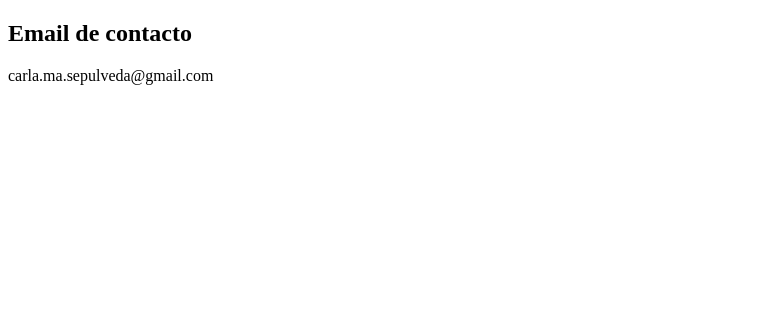
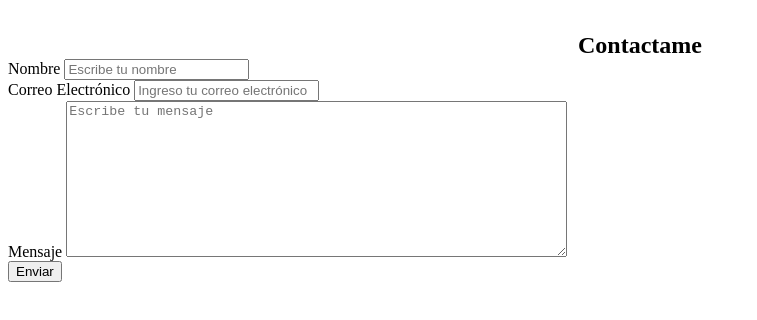
Before and after one commit to ngalda/TP22527, a plain HTML site: page contacto.html in a window 1280 px wide. Shown: the whole page, without its empty margins (0-757 px from the left). Drawn offline with Linux system fonts and the light colour scheme.

Commit message:
cambios en html y css de contacto, tambien subi logo nuevo de pagina

```diff
--- a/contacto.html
+++ b/contacto.html
@@ -5,11 +5,59 @@
     <meta http-equiv="X-UA-Compatible" content="IE=edge">
     <meta name="viewport" content="width=device-width, initial-scale=1.0">
     <title>Contacto</title>
+    <link rel="stylesheet" href="css/contacto.css">
 </head>
 <body>
 
-    <h2>Email de contacto</h2>
-    <p>carla.ma.sepulveda@gmail.com</p>
+    <section class="contacto" id="contacto">
+        <h2>Contactame</h2>
+        <div class="formulario-contacto-contenedor">
+          <div class="formulario-contacto">
+            <form action="https://formspree.io/f/xyylngw" method="POST">
+              <div class="control-formulario">
+                <label for="name">Nombre</label>
+                <input
+                  type="text"
+                  id="name"
+                  name="sender-name"
+                  placeholder="Escribe tu nombre"
+                  class="input-field"
+                  required
+                />
+              </div>
+              <div class="control-formulario">
+                <label for="email">Correo Electrónico</label>
+                <input
+                  type="email"
+                  id="email"
+                  name="sender-email"
+                  placeholder="Ingreso tu correo electrónico"
+                  class="input-field"
+                  required
+                />
+              </div>
+              <div class="control-formulario">
+                <label for="mensaje">Mensaje</label>
+                <textarea
+                  id="mensaje"
+                  cols="60"
+                  rows="10"
+                  placeholder="Escribe tu mensaje"
+                  name="mensaje"
+                  class="input-field"
+                  required
+                ></textarea>
+              </div>
+              <input
+                type="submit"
+                value="Enviar"
+                id="submit-btn"
+                class="submit-btn"
+              />
+            </form>
+          </div>
+        </div>
+      </section>
 
 
 </body>
--- /dev/null
+++ b/css/contacto.css
@@ -0,0 +1,16 @@
+.contacto {
+    margin-top: 2rem;
+  }
+
+  .contacto h2 {
+    text-align: center;
+    margin-bottom: var(--bottom-margin-2);
+  }
+
+  .contenedor-formulario-contacto {
+    max-width: 40.75rem;
+    margin: 0 auto;
+    padding: 0.938rem;
+    border-radius: 5px;
+    box-shadow: 0 3px 10px var(--secondary-shadow);
+  }
--- a/css/miestilo.css
+++ b/css/miestilo.css
@@ -1,9 +1,43 @@
+
 body {
-    background-color: blueviolet;
+    background-color: rgb(67, 85, 66);
+    text-align: center;
+
 }
 
-h1 {
+.uno{
+    color:  rgb(255, 255, 255);
     font-family: Arial, Helvetica, sans-serif;
-    color: pink;
-    margin-left: 20px;
+    font-size: small;
+    height: 100px;
+    width: 50%;
+    /*esto me centraba el div en el medio de la pagina*/
+    /*display: inline-block; */
+    text-align: center;
+    margin: auto;
 }
+
+.fondo{
+    background-color: rgb(66, 66, 66);
+    width: 800px;
+    margin: 0 auto;
+    padding: 50px;
+    text-align: center;
+}
+.m-boton {
+    font-family: Arial, Helvetica, sans-serif;
+    background-color: rgb(2, 5, 2) ;
+    color: white;
+    padding: 15px 25px;
+    border-style:double;
+    text-decoration: none;
+    border-radius: 5px;
+    transition: 0.8s;
+
+
+}
+
+.m-boton:hover {
+    background-color: rgb(144, 86, 110);
+    color: black;
+}
```
Also changed, not shown: img/PAJARO BOBO.png (added).
